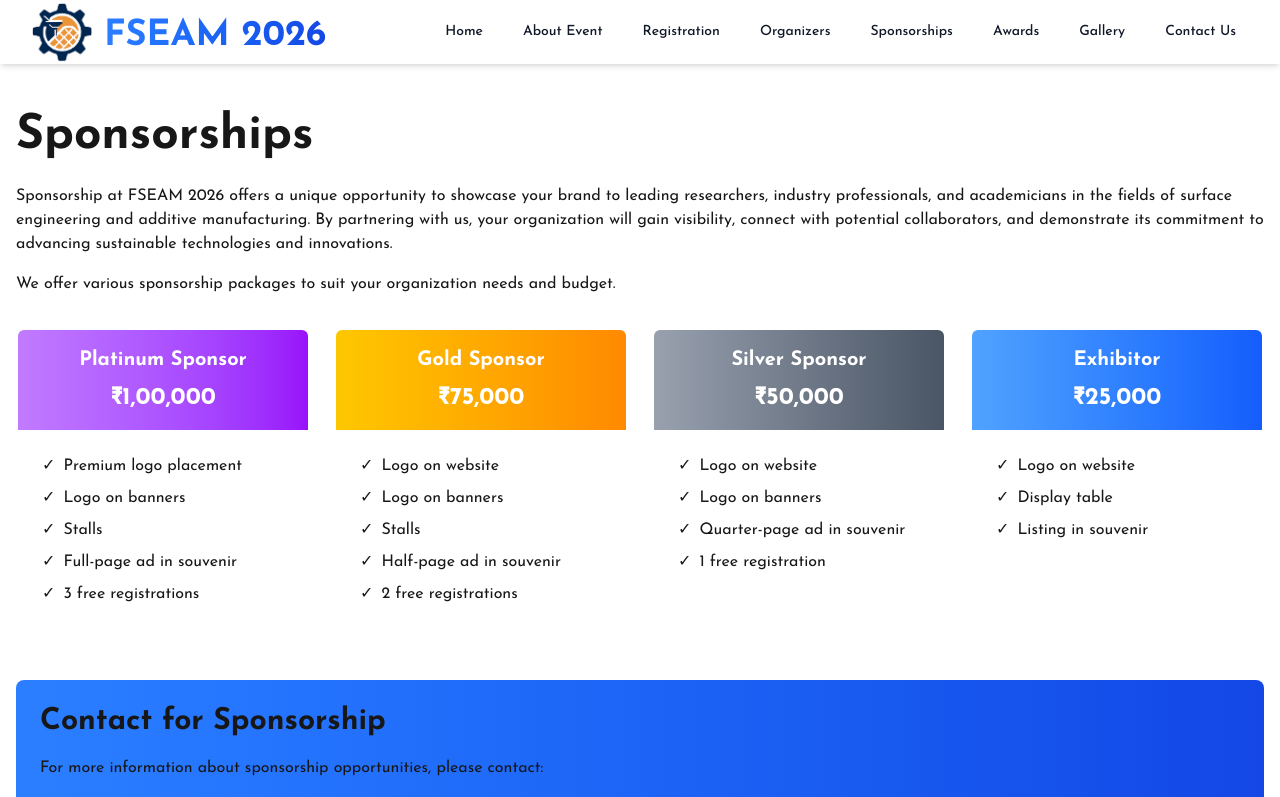
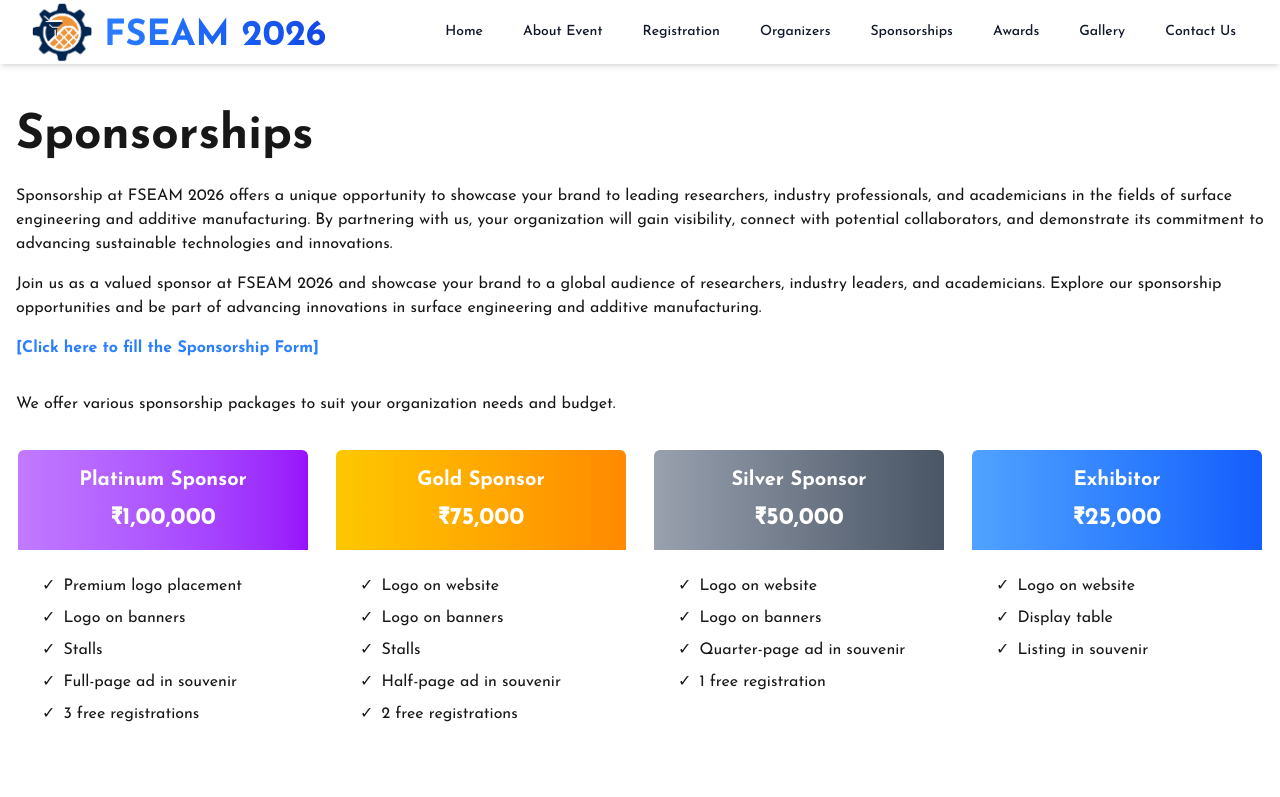
Before and after one commit to sushabhan878/IIT_KGP_MME_Conference, a Next.js app: page /sponsorships in a window 1280 px wide. Shown: the top 797 px of the page. Built offline with nearby package versions, Linux system fonts and the light colour scheme.

Commit message:
Added sponsorship form

```diff
--- a/app/sponsorships/page.tsx
+++ b/app/sponsorships/page.tsx
@@ -1,3 +1,4 @@
+"use client"
 import React from 'react'
 import PageLayout from '@/components/PageLayout'
 
@@ -9,6 +10,8 @@
 
                 <div className="prose max-w-none mb-8">
                     <p className="mb-4">Sponsorship at FSEAM 2026 offers a unique opportunity to showcase your brand to leading researchers, industry professionals, and academicians in the fields of surface engineering and additive manufacturing. By partnering with us, your organization will gain visibility, connect with potential collaborators, and demonstrate its commitment to advancing sustainable technologies and innovations.</p>
+                    <p className='mb-4'>Join us as a valued sponsor at FSEAM 2026 and showcase your brand to a global audience of researchers, industry leaders, and academicians. Explore our sponsorship opportunities and be part of advancing innovations in surface engineering and additive manufacturing.</p>
+                    <p className='mb-8 font-extrabold text-blue-500 cursor-pointer' onClick={() => window.open('https://docs.google.com/forms/d/e/1FAIpQLScfx65HP5ivkCaE6Cm1AKobg__EfytaRMMydLcZROrgLjqxYw/viewform', '_blank')}>[Click here to fill the Sponsorship Form]</p>
                     <p className="mb-4">We offer various sponsorship packages to suit your organization needs and budget.</p>
                 </div>
 
```
